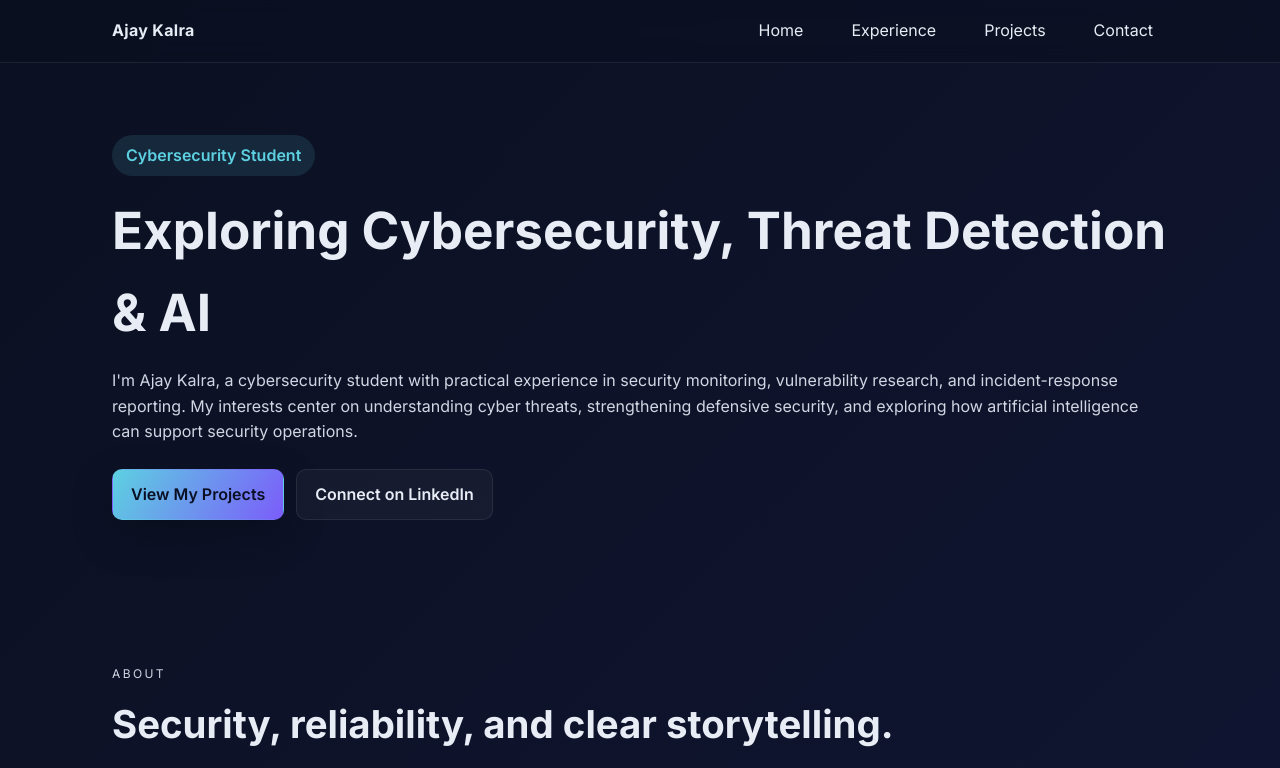
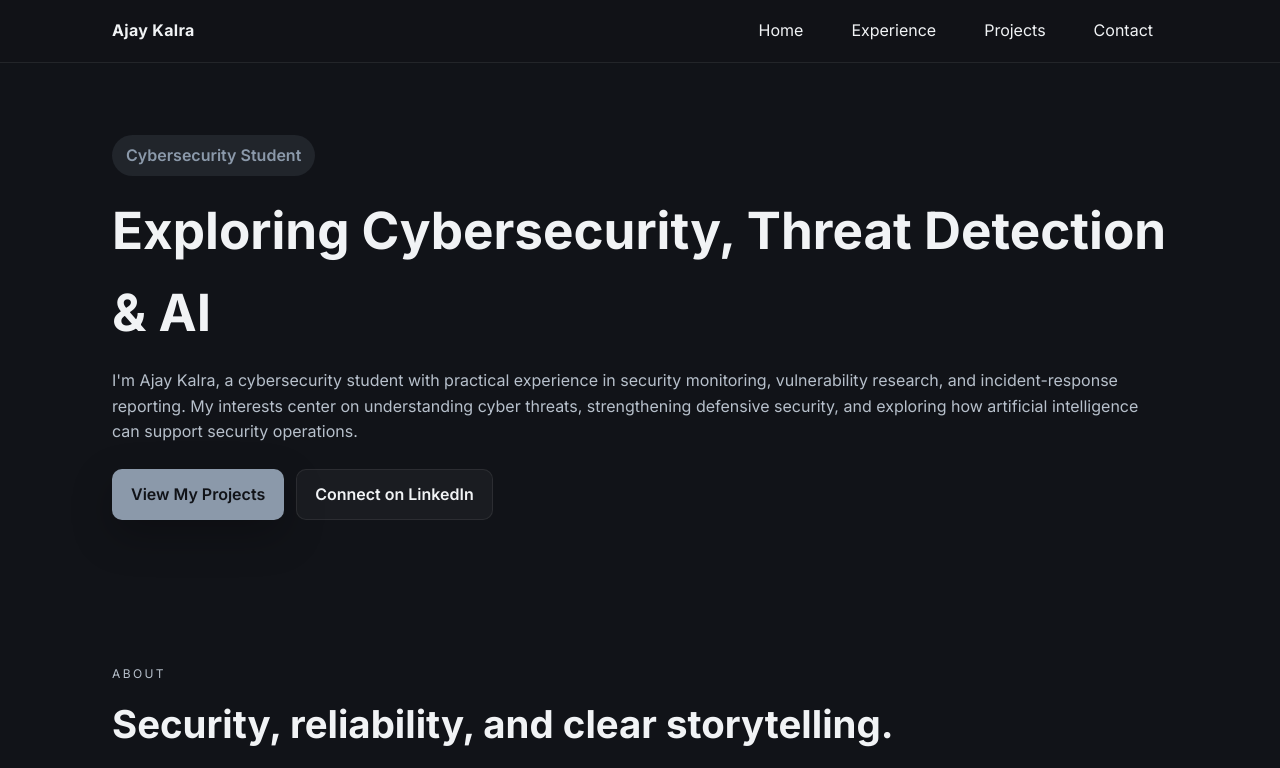
Before and after one commit to CyberCosmos24/Cosmos-Portfolio, a plain HTML site: page index.html in a window 1280 px wide. Shown: the top 768 px of the page. Drawn offline with Linux system fonts and the light colour scheme.

Commit message:
Implement approved portfolio redesign: style.css

```diff
--- a/style.css
+++ b/style.css
@@ -1,12 +1,12 @@
 @import url('https://fonts.googleapis.com/css2?family=Inter:wght@400;500;600;700&display=swap');
 
 :root {
-  --bg: #0b1021;
-  --panel: #111833;
-  --muted: #d2d6e3;
-  --text: #e8ecf5;
-  --accent: #5dd0e1;
-  --accent-strong: #7b5dfa;
+  --bg: #111318;
+  --panel: #1D222B;
+  --muted: #B7C0CB;
+  --text: #F1F3F5;
+  --accent: #8B99AA;
+  --accent-strong: #AAB5C3;
   --border: rgba(255, 255, 255, 0.08);
   --shadow: 0 15px 40px rgba(0, 0, 0, 0.25);
   --radius: 14px;
@@ -20,7 +20,7 @@
 
 body {
   font-family: 'Inter', system-ui, -apple-system, sans-serif;
-  background: linear-gradient(135deg, var(--bg), #0f1530 35%, #0a0f24);
+  background: var(--bg);
   color: var(--text);
   line-height: 1.6;
   min-height: 100vh;
@@ -46,7 +46,7 @@ header {
   top: 0;
   z-index: 10;
   backdrop-filter: blur(10px);
-  background: rgba(11, 16, 33, 0.6);
+  background: rgba(17, 19, 24, 0.94);
   border-bottom: 1px solid var(--border);
 }
 
@@ -125,7 +125,7 @@ section {
   gap: 8px;
   padding: 8px 14px;
   border-radius: 999px;
-  background: rgba(93, 208, 225, 0.12);
+  background: rgba(139, 153, 170, 0.13);
   color: var(--accent);
   font-weight: 600;
   margin-bottom: 14px;
@@ -159,8 +159,8 @@ section {
 }
 
 .btn--primary {
-  background: linear-gradient(120deg, var(--accent), var(--accent-strong));
-  color: #0a0f24;
+  background: var(--accent);
+  color: #111318;
   box-shadow: var(--shadow);
 }
 
@@ -270,3 +270,6 @@ section {
     width: 100%;
   }
 }
+
+/* Approved portfolio redesign components */
+.section__paragraph{margin-top:18px}.card h3{margin-bottom:10px}.card p{color:var(--muted)}.subheading{margin:34px 0 16px}.meta{color:var(--accent)!important;font-size:.9rem;margin-bottom:8px}.timeline{display:grid;gap:16px;border-left:2px solid var(--accent);padding-left:20px}.timeline .card{position:relative}.timeline .card:before{content:"";position:absolute;left:-28px;top:28px;width:12px;height:12px;border-radius:50%;background:var(--accent)}.section__lead{line-height:1.8}a:focus-visible{outline:2px solid var(--accent);outline-offset:3px}@media(max-width:700px){.navbar{flex-wrap:wrap;gap:12px}.navbar__links{flex-wrap:wrap;gap:4px}.navbar__links a{padding:7px 9px}section{padding:48px 0}.hero{grid-template-columns:minmax(0,1fr)}}
```
